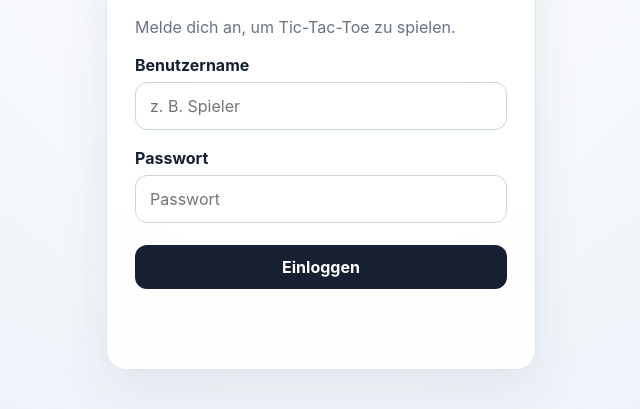
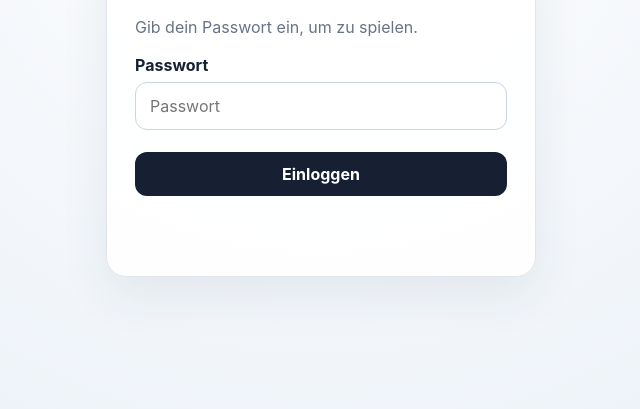
Before and after one commit to Thornsmaster/tickikaki, a plain HTML site: page index.html in a window 1280 px wide. Shown: the part 173-582 px from the top of the page, without its empty margins (319-959 px from the left). Drawn offline with Linux system fonts and the light colour scheme.

Commit message:
Remove username login from index.html

```diff
--- a/index.html
+++ b/index.html
@@ -3,17 +3,15 @@
 <head>
   <meta charset="utf-8">
   <meta name="viewport" content="width=device-width, initial-scale=1">
-  <title>Tic-Tac-Toe</title>
+  <title>TickiKaki – Tic-Tac-Toe</title>
   <link rel="stylesheet" href="style.css">
 </head>
 <body>
   <main class="container">
     <section id="login" class="card">
       <h1>TickiKaki</h1>
-      <p class="muted">Melde dich an, um Tic-Tac-Toe zu spielen.</p>
+      <p class="muted">Gib dein Passwort ein, um zu spielen.</p>
       <form id="loginForm">
-        <label for="username">Benutzername</label>
-        <input id="username" required autocomplete="username" placeholder="z. B. Spieler">
         <label for="password">Passwort</label>
         <input id="password" type="password" required autocomplete="current-password" placeholder="Passwort">
         <button type="submit">Einloggen</button>
@@ -48,7 +46,7 @@
           <p>Admin-Modus ist aktiv.</p>
           <div class="admin-box">
             <strong>Admin gewinnt immer</strong>
-            <span>Wenn du als Admin spielst, wird der Sieg des Admins erzwungen.</span>
+            <span>Im Admin-Modus wird der Sieg automatisch erzwungen.</span>
           </div>
           <button id="adminWinBtn">Sieg erzwingen</button>
           <button id="clearBoardBtn" class="secondary">Spielfeld leeren</button>
```
